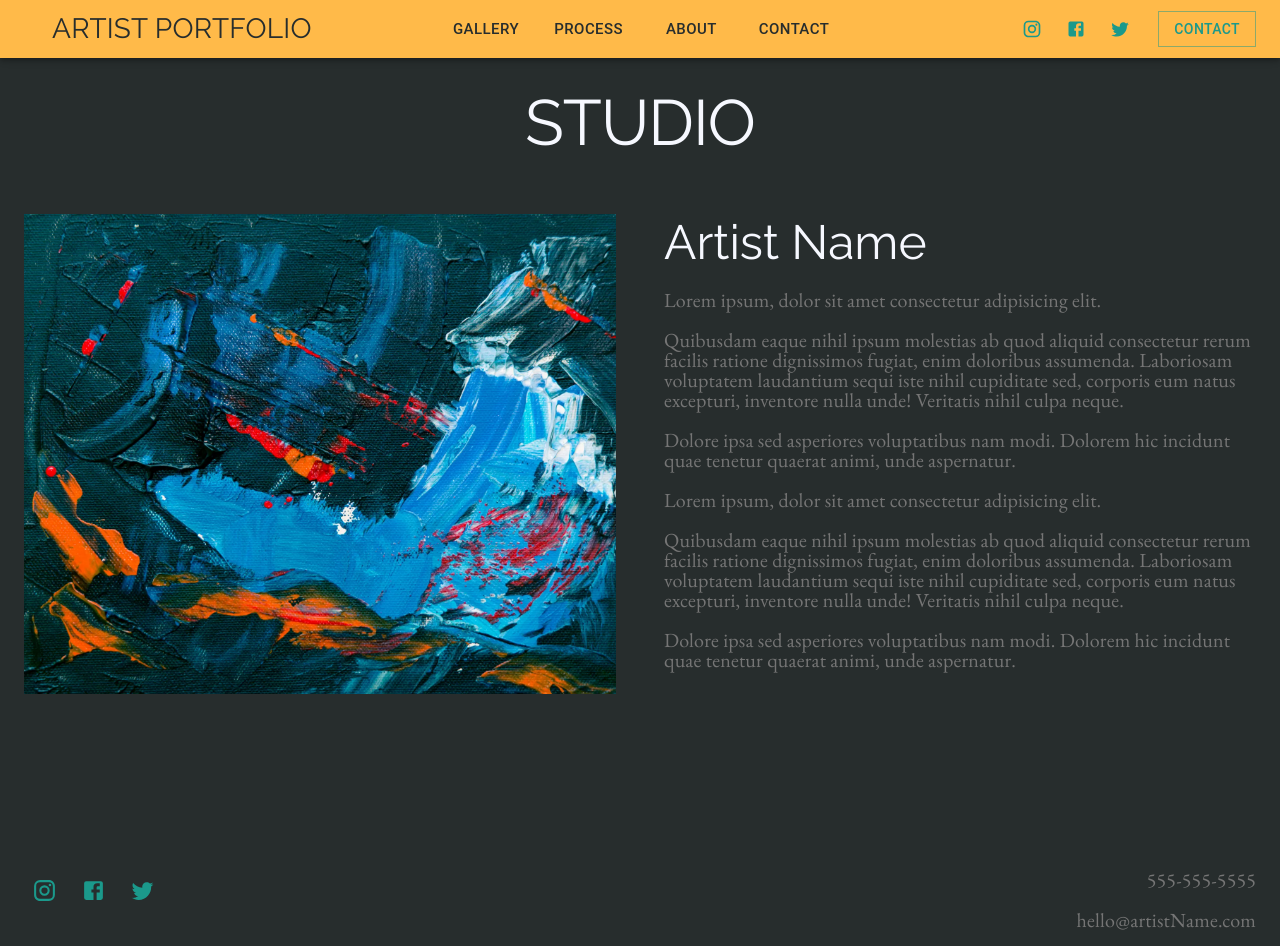
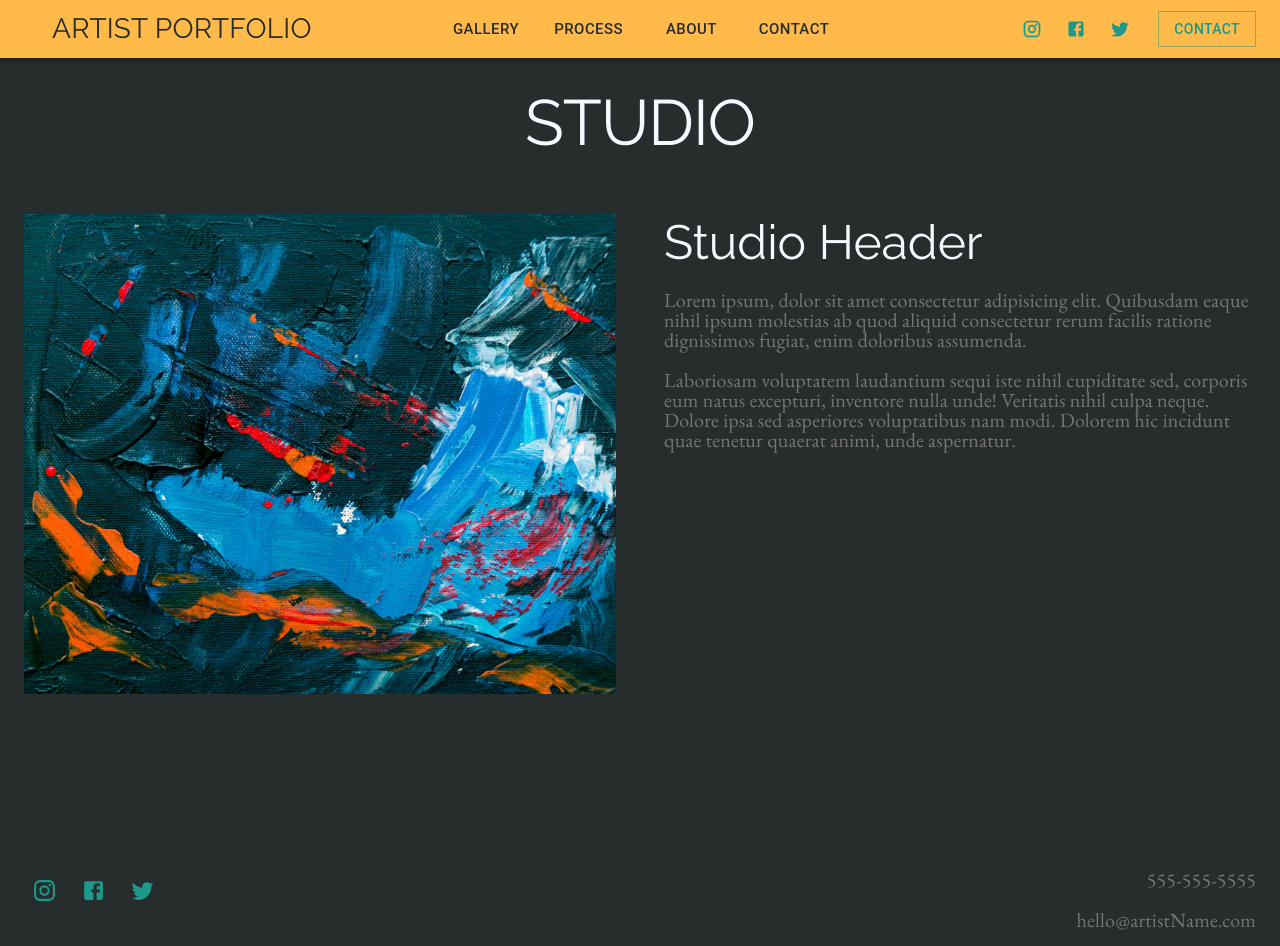
Before and after one commit to DaedalusFiction/artist-template5, a Next.js app: page /about/studio in a window 1280 px wide. Built offline with nearby package versions, Linux system fonts and the light colour scheme.

Commit message:
fixed subcategories bug

```diff
--- a/components/gallery/GalleryImage.js
+++ b/components/gallery/GalleryImage.js
@@ -7,11 +7,7 @@ const GalleryImage = ({ image, category }) => {
     const [ratio, setRatio] = useState(1 / 1); // default to 16:9
 
     return (
-        <Box
-            onClick={() => {
-                console.log(image);
-            }}
-        >
+        <Box>
             <Link href={`/gallery/${category}/${image.id}`}>
                 <Box
                     className="link"
--- a/pages/about/studio/index.js
+++ b/pages/about/studio/index.js
@@ -1,7 +1,11 @@
 import { Box, Grid, Typography } from "@mui/material";
 import { Container } from "@mui/system";
 import SizedImage from "../../../components/general/SizedImage";
-import { leadProfile, secondaryProfiles } from "../../../siteInfo";
+import {
+    leadProfile,
+    secondaryProfiles,
+    studioContent,
+} from "../../../siteInfo";
 import PageLayout from "../../../components/layout/PageLayout";
 
 const index = () => {
@@ -13,14 +17,16 @@ const index = () => {
                         <SizedImage
                             height="30rem"
                             width="100%"
-                            image={leadProfile.image}
+                            image={studioContent.imageOne}
                         />
                     </Grid>
                     <Grid item xs={12} md={6}>
-                        <Typography variant="h3">{leadProfile.name}</Typography>
+                        <Typography variant="h3">
+                            {studioContent.header}
+                        </Typography>
                         <br />
                         <Typography sx={{ whiteSpace: "pre-wrap" }}>
-                            {leadProfile.content}
+                            {studioContent.content}
                         </Typography>
                     </Grid>
                     {/* {secondaryProfiles.map((profile, index) => {
--- a/pages/gallery/[category]/[id].js
+++ b/pages/gallery/[category]/[id].js
@@ -73,7 +73,10 @@ const Project = ({ image }) => {
                                                     whiteSpace: "pre-wrap",
                                                 }}
                                             >
-                                                {image.subCategories.join(", ")}
+                                                {image.subCategories &&
+                                                    image.subCategories.join(
+                                                        ", "
+                                                    )}
                                             </Typography>
                                         }
                                     </Grid>
--- a/siteInfo.js
+++ b/siteInfo.js
@@ -312,7 +312,9 @@ const galleryConfig = {
     ],
 };
 
-// 6. Studio
+// 7. About
+
+// 7a. Artists
 
 const leadProfile = {
     image: { url: "/images/placeholder.webp", alt: "alt placeholder text" },
@@ -341,7 +343,35 @@ const secondaryProfiles = [
             "Lorem ipsum, dolor sit amet consectetur adipisicing elit. Quibusdam eaque nihil ipsum molestias ab quod aliquid consectetur rerum facilis ratione dignissimos fugiat, enim doloribus assumenda.\n\nLaboriosam voluptatem laudantium sequi iste nihil cupiditate sed, corporis eum natus excepturi, inventore nulla unde! Veritatis nihil culpa neque. Dolore ipsa sed asperiores voluptatibus nam modi. Dolorem hic incidunt quae tenetur quaerat animi, unde aspernatur.\n\nDolore ipsa sed asperiores voluptatibus nam modi.",
     },
 ];
-// 7. About
+
+// 7b. Studio
+
+const studioContent = {
+    imageOne: { url: "/images/placeholder.webp", alt: "alt placeholder text" },
+    imageTwo: { url: "/images/placeholder.webp", alt: "alt placeholder text" },
+    imageThree: {
+        url: "/images/placeholder.webp",
+        alt: "alt placeholder text",
+    },
+    header: "Studio Header",
+    content:
+        "Lorem ipsum, dolor sit amet consectetur adipisicing elit. Quibusdam eaque nihil ipsum molestias ab quod aliquid consectetur rerum facilis ratione dignissimos fugiat, enim doloribus assumenda.\n\nLaboriosam voluptatem laudantium sequi iste nihil cupiditate sed, corporis eum natus excepturi, inventore nulla unde! Veritatis nihil culpa neque. Dolore ipsa sed asperiores voluptatibus nam modi. Dolorem hic incidunt quae tenetur quaerat animi, unde aspernatur.",
+};
+
+// 7c. Work
+
+const workContent = {
+    imageOne: { url: "/images/placeholder.webp", alt: "alt placeholder text" },
+    imageTwo: { url: "/images/placeholder.webp", alt: "alt placeholder text" },
+    imageThree: {
+        url: "/images/placeholder.webp",
+        alt: "alt placeholder text",
+    },
+    header: "Work Header",
+    content:
+        "Lorem ipsum, dolor sit amet consectetur adipisicing elit. Quibusdam eaque nihil ipsum molestias ab quod aliquid consectetur rerum facilis ratione dignissimos fugiat, enim doloribus assumenda.\n\nLaboriosam voluptatem laudantium sequi iste nihil cupiditate sed, corporis eum natus excepturi, inventore nulla unde! Veritatis nihil culpa neque. Dolore ipsa sed asperiores voluptatibus nam modi. Dolorem hic incidunt quae tenetur quaerat animi, unde aspernatur.",
+};
+
 // 8. Social Media
 
 // 9. Process
@@ -418,5 +448,7 @@ export {
     servicesContent,
     leadProfile,
     secondaryProfiles,
+    studioContent,
+    workContent,
     processSteps,
 };
```
Also changed, not shown: pages/about/work/index.js (+6 -4 lines).
